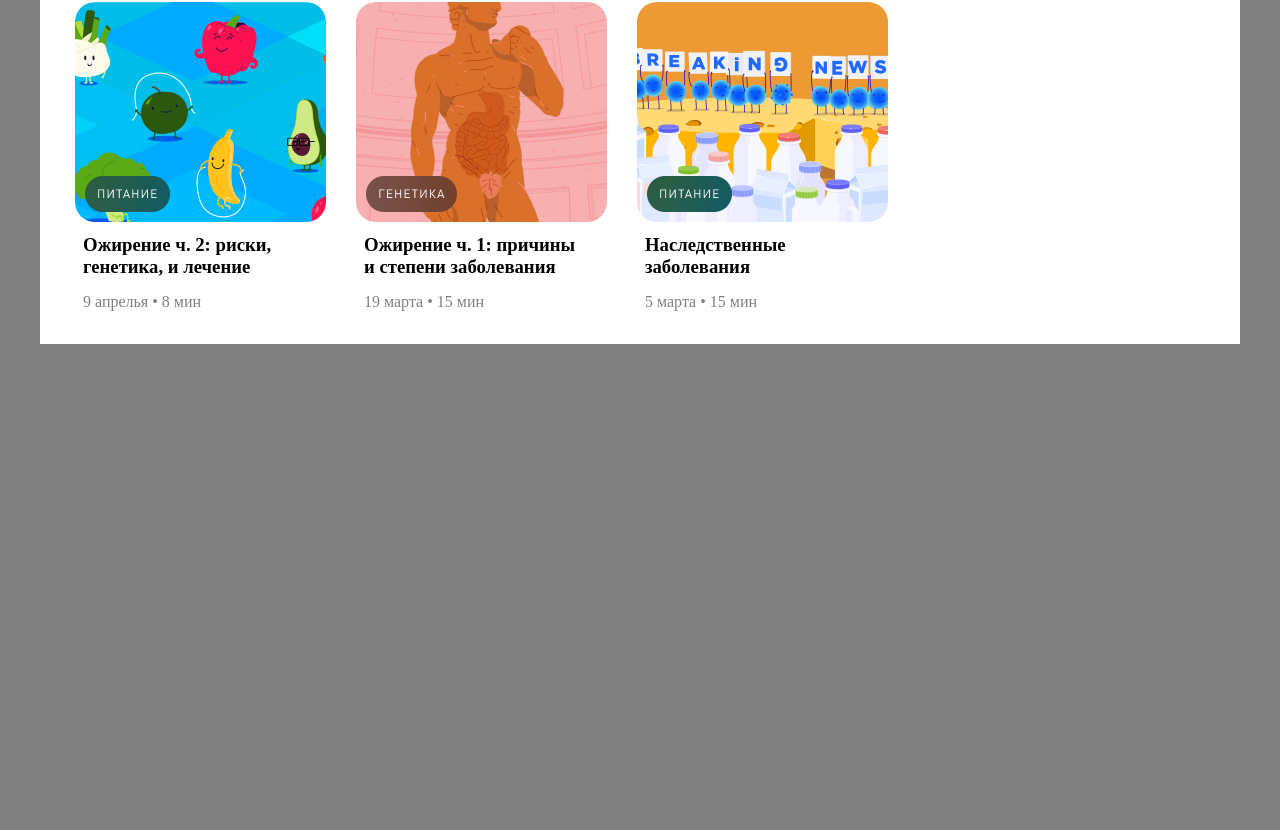
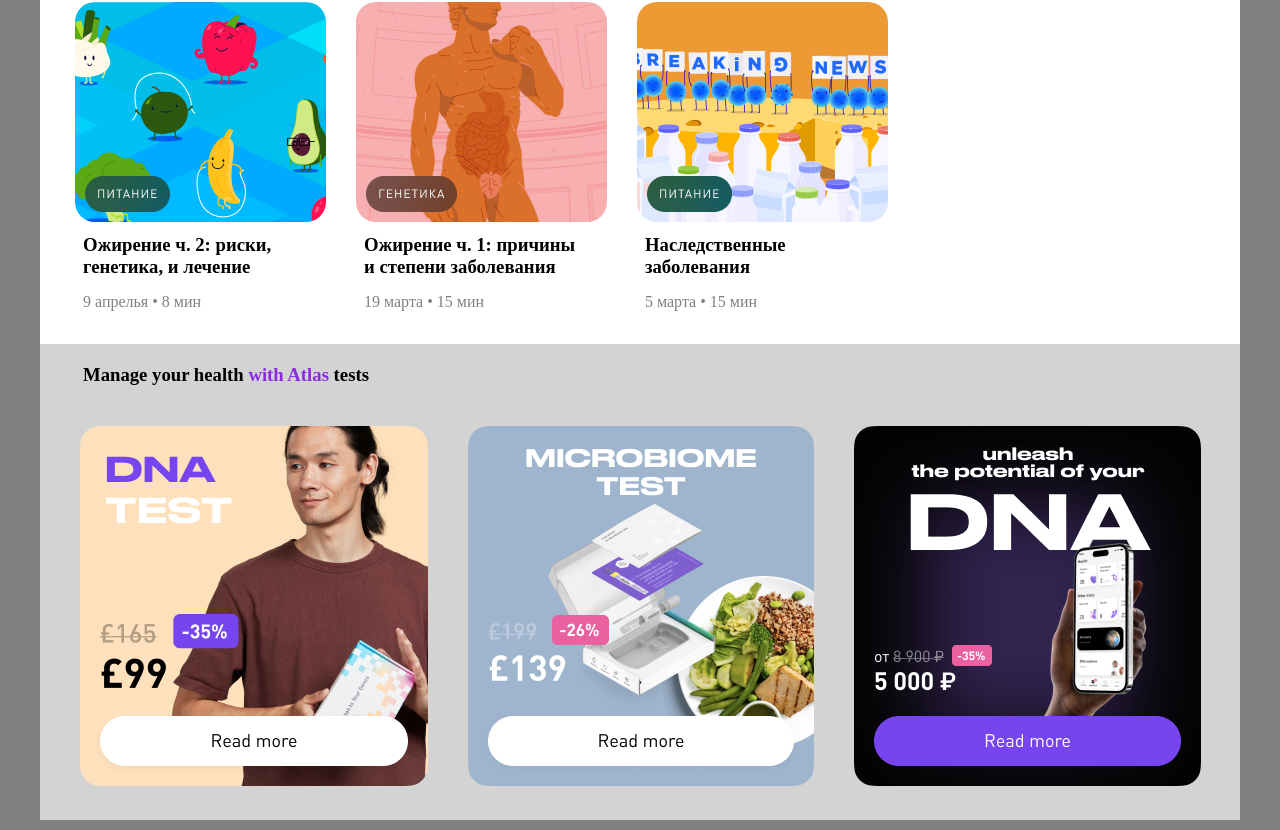
Before and after one commit to itsozod/layout-atlas, a React (Vite) app: page / in a window 1280 px wide. Shown: the part 1836-2666 px from the top of the page. Before the commit the page ends 2180 px from the top, so only its background shows below. Built offline with nearby package versions, Linux system fonts and the light colour scheme.

Commit message:
styled health cards

```diff
--- a/src/App.css
+++ b/src/App.css
@@ -265,5 +265,26 @@
 .absolute-playBtn {
   position: absolute;
   transform: translateY(-135px) translateX(90px);
-
 }
+/* health cards component */
+.health-container {
+  background-color: lightgray;
+}
+.health-para-container {
+  padding: 20px 43px;
+  margin-bottom: -20px;
+}
+.violet-atlas {
+  color: blueviolet;
+}
+.health-cards-container {
+  display: flex;
+  padding: 10px;
+  margin: 10px;
+  overflow-y: scroll;
+  overflow-y: hidden;
+}
+.health-card {
+  margin: 20px;
+  cursor: pointer;
+}
--- a/src/App.jsx
+++ b/src/App.jsx
@@ -4,6 +4,7 @@ import Header from "./Header";
 import Dna from "./Dna";
 import Urban from "./Urban";
 import CardContainer from "./Cards";
+import HealthCard from "./Health-card";
 
 function App() {
   return (
@@ -14,6 +15,7 @@ function App() {
         <Dna />
         <Urban />
         <CardContainer />
+        <HealthCard />
       </main>
     </>
   );
--- a/src/Cards.jsx
+++ b/src/Cards.jsx
@@ -38,7 +38,9 @@ export default function CardContainer() {
     <div className="main-card-container">
       <Cards />
       <div className="articles-container">
+        <div className="article-para-container">
         <h3 className="article-para">Top articles</h3>
+        </div>
         <Articles />
       </div>
     </div>
--- a/src/Health-card.jsx
+++ b/src/Health-card.jsx
@@ -1,5 +1,25 @@
+import { HealthImages } from "./Health-images";
+
+function HealthImageCards() {
+    return (
+        <div className="health-container">
+            <div className="health-para-container">
+            <h3 className="health-para">Manage your health <span className="violet-atlas">with Atlas</span> tests</h3>
+            </div>
+            <div className="health-cards-container">
+                {HealthImages.map((HealthImage) =>
+                <div className="health-card" key={HealthImage.id}>
+                    <img src={HealthImage.img} alt="health-image" className="health-img-card"/>
+                </div>
+                )}
+            </div>
+        </div>
+    );
+}
 export default function HealthCard() {
     return (
-
+        <>
+        <HealthImageCards />
+        </>
     );
 }
```
